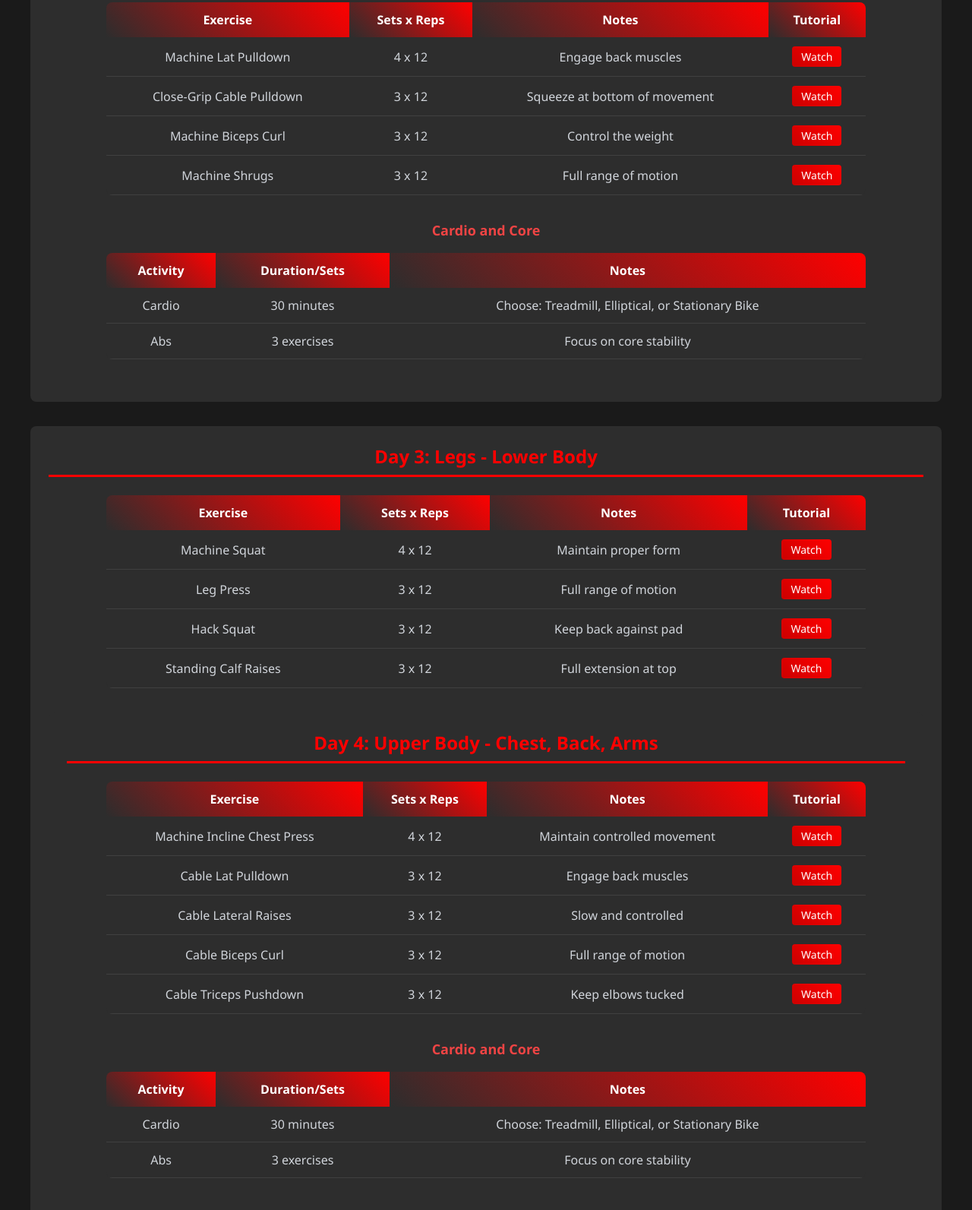
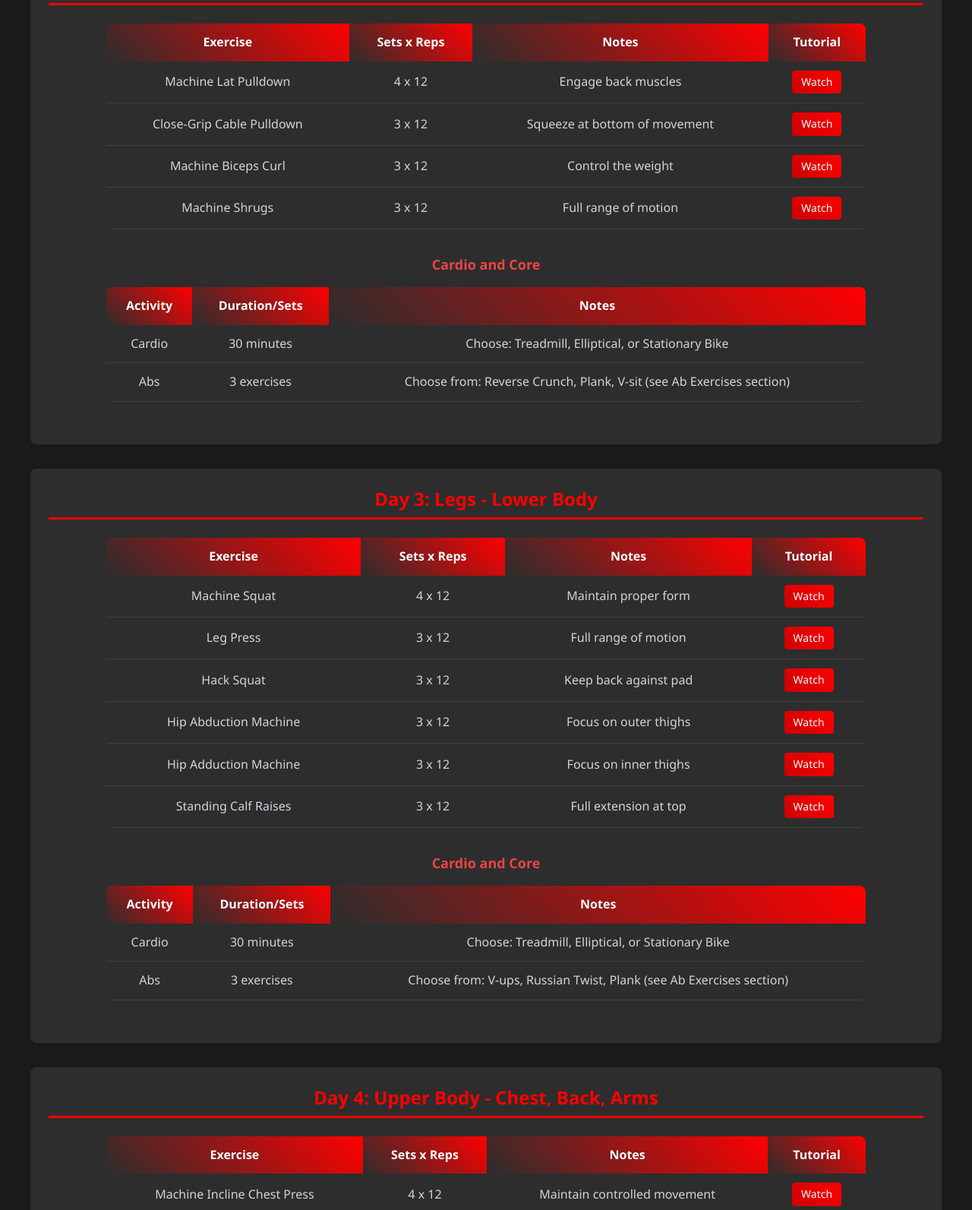
Before and after one commit to egogym/maryam, a plain HTML site: page index.html in a window 1280 px wide. Shown: the part 1207-2800 px from the top of the page at 76% size. Drawn offline with nearby package versions, Linux system fonts and the light colour scheme.

Commit message:
Update index.html

```diff
--- a/index.html
+++ b/index.html
@@ -1,3 +1,11 @@
+<!DOCTYPE html>
+<html lang="en">
+<head>
+<meta charset="UTF-8">
+<meta name="viewport" content="width=device-width, initial-scale=1.0">
+<title>EGO GYM - Maryam Machine Workout Program</title>
+<link rel="stylesheet" href="https://cdnjs.cloudflare.com/ajax/libs/tailwindcss/2.2.19/tailwind.min.css">
+<link rel="stylesheet" href="https://cdn.jsdelivr.net/npm/bootstrap-icons@1.11.1/font/bootstrap-icons.css">
 <style>
     :root {
         --primary-color: #ff0000;
@@ -159,6 +167,7 @@
         <a href="#day3" class="block text-white hover:text-red-500 text-2xl">Day 3: Legs</a>
         <a href="#day4" class="block text-white hover:text-red-500 text-2xl">Day 4: Upper Body</a>
         <a href="#day5" class="block text-white hover:text-red-500 text-2xl">Day 5: Lower Body</a>
+        <a href="#abs" class="block text-white hover:text-red-500 text-2xl">Ab Exercises</a>
         <a href="#guidelines" class="block text-white hover:text-red-500 text-2xl">Guidelines</a>
         <a href="https://egogym.github.io/maryam/diet.html"
            class="block text-red-500 hover:text-white font-bold mt-4 border-t border-red-800 pt-4 text-2xl">
@@ -167,136 +176,6 @@
     </div>
 </div>
 
-<script>
-    document.addEventListener('DOMContentLoaded', () => {
-        const menuToggle = document.getElementById('mobile-menu-toggle');
-        const mobileMenu = document.getElementById('mobile-menu');
-        const menuLinks = mobileMenu.querySelectorAll('a');
-
-        menuToggle.addEventListener('click', () => {
-            menuToggle.classList.toggle('open');
-            mobileMenu.classList.toggle('open');
-        });
-
-        // Close menu when a link is clicked
-        menuLinks.forEach(link => {
-            link.addEventListener('click', () => {
-                menuToggle.classList.remove('open');
-                mobileMenu.classList.remove('open');
-            });
-        });
-    });
-</script>
-
-<!-- Removed the previous fixed side navigation div --><!DOCTYPE html>
-<html lang="en">
-<head>
-<meta charset="UTF-8">
-<meta name="viewport" content="width=device-width, initial-scale=1.0">
-<title>EGO GYM - Maryam Machine Workout Program</title>
-<link rel="stylesheet" href="https://cdnjs.cloudflare.com/ajax/libs/tailwindcss/2.2.19/tailwind.min.css">
-<link rel="stylesheet" href="https://cdn.jsdelivr.net/npm/bootstrap-icons@1.11.1/font/bootstrap-icons.css">
-<style>
-    :root {
-        --primary-color: #ff0000;
-        --secondary-color: #2d2d2d;
-        --accent-color: #404040;
-    }
-
-    .youtube-btn {
-        background: linear-gradient(45deg, #cc0000, var(--primary-color));
-        color: white;
-        padding: 0.25rem 0.75rem;
-        border-radius: 0.25rem;
-        text-decoration: none;
-        transition: all 0.3s ease;
-        font-size: 0.875rem;
-        display: inline-block;
-    }
-
-    .youtube-btn:hover {
-        transform: translateY(-1px);
-        box-shadow: 0 2px 8px rgba(255, 0, 0, 0.3);
-    }
-
-    body {
-        font-family: 'Segoe UI', Tahoma, Geneva, Verdana, sans-serif;
-        line-height: 1.6;
-        color: #ffffff;
-        background-color: #1a1a1a;
-        text-align: center;
-    }
-
-    .section-header {
-        border-bottom: 3px solid var(--primary-color);
-        padding-bottom: 0.5rem;
-        margin-bottom: 1.5rem;
-        color: var(--primary-color);
-        text-align: center;
-    }
-
-    .workout-table {
-        width: 100%;
-        max-width: 1000px;
-        margin: 0 auto 2rem auto;
-        border-collapse: separate;
-        border-spacing: 0;
-        background-color: var(--secondary-color);
-        border-radius: 8px;
-        overflow: hidden;
-    }
-
-    .workout-table th {
-        background: linear-gradient(45deg, #2d2d2d, var(--primary-color));
-        color: white;
-        font-weight: bold;
-        padding: 12px;
-        text-align: center;
-    }
-
-    .workout-table td {
-        padding: 12px;
-        border-bottom: 1px solid var(--accent-color);
-        text-align: center;
-    }
-
-    .workout-table tr:hover {
-        background-color: var(--accent-color);
-    }
-
-    section {
-        background-color: var(--secondary-color);
-        border-radius: 8px;
-        padding: 1.5rem;
-        margin: 0 auto 2rem auto;
-        max-width: 1200px;
-    }
-
-    .container {
-        max-width: 1200px;
-        margin: 0 auto;
-        padding: 0 1rem;
-    }
-
-    .program-nav {
-        position: fixed;
-        top: 20px;
-        right: 20px;
-        background-color: var(--secondary-color);
-        padding: 1rem;
-        border-radius: 8px;
-        z-index: 1000;
-        border: 1px solid var(--primary-color);
-    }
-
-    @media print {
-        .program-nav {
-            display: none;
-        }
-    }
-</style>
-</head>
-<body>
 <!-- Header -->
 <header class="py-12" id="overview">
     <h1 class="text-6xl font-bold mb-4 text-red-600">EGO GYM</h1>
@@ -350,8 +229,8 @@
         </tbody>
     </table>
 
-       <!-- Cardio and Abs Section -->
-       <div class="mt-6">
+    <!-- Cardio and Abs Section -->
+    <div class="mt-6">
         <h4 class="text-lg font-bold mb-4 text-red-500">Cardio and Core</h4>
         <table class="workout-table">
             <thead>
@@ -370,7 +249,7 @@
                 <tr>
                     <td class="text-gray-300">Abs</td>
                     <td class="text-gray-300">3 exercises</td>
-                    <td class="text-gray-300">Focus on core stability</td>
+                    <td class="text-gray-300">Choose from: Crunch, V-ups, Russian Twist (see Ab Exercises section)</td>
                 </tr>
             </tbody>
         </table>
@@ -437,7 +316,7 @@
             <tr>
                 <td class="text-gray-300">Abs</td>
                 <td class="text-gray-300">3 exercises</td>
-                <td class="text-gray-300">Focus on core stability</td>
+                <td class="text-gray-300">Choose from: Reverse Crunch, Plank, V-sit (see Ab Exercises section)</td>
             </tr>
         </tbody>
     </table>
@@ -476,6 +355,18 @@
             <td><a href="https://www.youtube.com/watch?v=2Ew-k3SLrNM" target="_blank" class="youtube-btn">Watch</a></td>
         </tr>
         <tr>
+            <td class="text-gray-300">Hip Abduction Machine</td>
+            <td class="text-gray-300">3 x 12</td>
+            <td class="text-gray-300">Focus on outer thighs</td>
+            <td><a href="https://www.youtube.com/watch?v=9SA3HaPoJ4M" target="_blank" class="youtube-btn">Watch</a></td>
+        </tr>
+        <tr>
+            <td class="text-gray-300">Hip Adduction Machine</td>
+            <td class="text-gray-300">3 x 12</td>
+            <td class="text-gray-300">Focus on inner thighs</td>
+            <td><a href="https://www.youtube.com/watch?v=d4MSLXUOAEA" target="_blank" class="youtube-btn">Watch</a></td>
+        </tr>
+        <tr>
             <td class="text-gray-300">Standing Calf Raises</td>
             <td class="text-gray-300">3 x 12</td>
             <td class="text-gray-300">Full extension at top</td>
@@ -484,6 +375,32 @@
     </tbody>
 </table>
 
+<!-- Cardio and Abs Section -->
+<div class="mt-6">
+    <h4 class="text-lg font-bold mb-4 text-red-500">Cardio and Core</h4>
+    <table class="workout-table">
+        <thead>
+            <tr>
+                <th>Activity</th>
+                <th>Duration/Sets</th>
+                <th>Notes</th>
+            </tr>
+        </thead>
+        <tbody>
+            <tr>
+                <td class="text-gray-300">Cardio</td>
+                <td class="text-gray-300">30 minutes</td>
+                <td class="text-gray-300">Choose: Treadmill, Elliptical, or Stationary Bike</td>
+            </tr>
+            <tr>
+                <td class="text-gray-300">Abs</td>
+                <td class="text-gray-300">3 exercises</td>
+                <td class="text-gray-300">Choose from: V-ups, Russian Twist, Plank (see Ab Exercises section)</td>
+            </tr>
+        </tbody>
+    </table>
+</div>
+</section>
 
 <!-- Day 4: Upper Body -->
 <section id="day4">
@@ -551,7 +468,7 @@
                 <tr>
                     <td class="text-gray-300">Abs</td>
                     <td class="text-gray-300">3 exercises</td>
-                    <td class="text-gray-300">Focus on core stability</td>
+                    <td class="text-gray-300">Choose from: Crunch, Reverse Crunch, V-sit (see Ab Exercises section)</td>
                 </tr>
             </tbody>
         </table>
@@ -590,6 +507,18 @@
                 <td><a href="https://www.youtube.com/watch?v=2Ew-k3SLrNM" target="_blank" class="youtube-btn">Watch</a></td>
             </tr>
             <tr>
+                <td class="text-gray-300">Hip Abduction Machine</td>
+                <td class="text-gray-300">3 x 12</td>
+                <td class="text-gray-300">Focus on outer thighs</td>
+                <td><a href="https://www.youtube.com/watch?v=9SA3HaPoJ4M" target="_blank" class="youtube-btn">Watch</a></td>
+            </tr>
+            <tr>
+                <td class="text-gray-300">Hip Adduction Machine</td>
+                <td class="text-gray-300">3 x 12</td>
+                <td class="text-gray-300">Focus on inner thighs</td>
+                <td><a href="https://www.youtube.com/watch?v=d4MSLXUOAEA" target="_blank" class="youtube-btn">Watch</a></td>
+            </tr>
+            <tr>
                 <td class="text-gray-300">Seated Calf Raises</td>
                 <td class="text-gray-300">3 x 12</td>
                 <td class="text-gray-300">Full contraction at top</td>
@@ -618,14 +547,65 @@
                 <tr>
                     <td class="text-gray-300">Abs</td>
                     <td class="text-gray-300">3 exercises</td>
-                    <td class="text-gray-300">Focus on core stability</td>
+                    <td class="text-gray-300">Choose from: Russian Twist, V-ups, Plank (see Ab Exercises section)</td>
                 </tr>
             </tbody>
         </table>
     </div>
 </section>
 
-<!-- Guidelines Section -->
+<!-- Ab Exercises Section -->
+<section id="abs">
+    <h2 class="text-2xl font-bold mb-4 section-header">Ab Exercises</h2>
+    <table class="workout-table">
+        <thead>
+            <tr>
+                <th>Exercise</th>
+                <th>Sets x Reps</th>
+                <th>Notes</th>
+                <th>Tutorial</th>
+            </tr>
+        </thead>
+        <tbody>
+            <tr>
+                <td class="text-gray-300">Crunch</td>
+                <td class="text-gray-300">3 x 15</td>
+                <td class="text-gray-300">Focus on upper abs</td>
+                <td><a href="https://www.youtube.com/watch?v=NGRKFMKhF8s" target="_blank" class="youtube-btn">Watch</a></td>
+            </tr>
+            <tr>
+                <td class="text-gray-300">Reverse Crunch</td>
+                <td class="text-gray-300">3 x 15</td>
+                <td class="text-gray-300">Focus on lower abs</td>
+                <td><a href="https://www.youtube.com/watch?v=7rRWy7-Gokg" target="_blank" class="youtube-btn">Watch</a></td>
+            </tr>
+            <tr>
+                <td class="text-gray-300">V-ups</td>
+                <td class="text-gray-300">3 x 12</td>
+                <td class="text-gray-300">Complete core engagement</td>
+                <td><a href="https://www.youtube.com/watch?v=iP2fjvG0g3w" target="_blank" class="youtube-btn">Watch</a></td>
+            </tr>
+            <tr>
+                <td class="text-gray-300">Plank</td>
+                <td class="text-gray-300">3 x 30-60 sec</td>
+                <td class="text-gray-300">Maintain straight body line</td>
+                <td><a href="https://www.youtube.com/watch?v=pSHjTRCQxIw" target="_blank" class="youtube-btn">Watch</a></td>
+            </tr>
+            <tr>
+                <td class="text-gray-300">V-sit</td>
+                <td class="text-gray-300">3 x 30 sec</td>
+                <td class="text-gray-300">Keep back straight</td>
+                <td><a href="https://www.youtube.com/watch?v=9T6ynY0G6Vk" target="_blank" class="youtube-btn">Watch</a></td>
+            </tr>
+            <tr>
+                <td class="text-gray-300">Russian Twist</td>
+                <td class="text-gray-300">3 x 20 (10 each side)</td>
+                <td class="text-gray-300">Rotate fully to each side</td>
+                <td><a href="https://www.youtube.com/watch?v=wkD8rjkodUI" target="_blank" class="youtube-btn">Watch</a></td>
+            </tr>
+        </tbody>
+    </table>
+    <!-- Guidelines Section -->
 <section id="guidelines">
     <h2 class="text-2xl font-bold mb-4 section-header">Training Guidelines</h2>
     <div class="grid md:grid-cols-2 gap-6">
```
